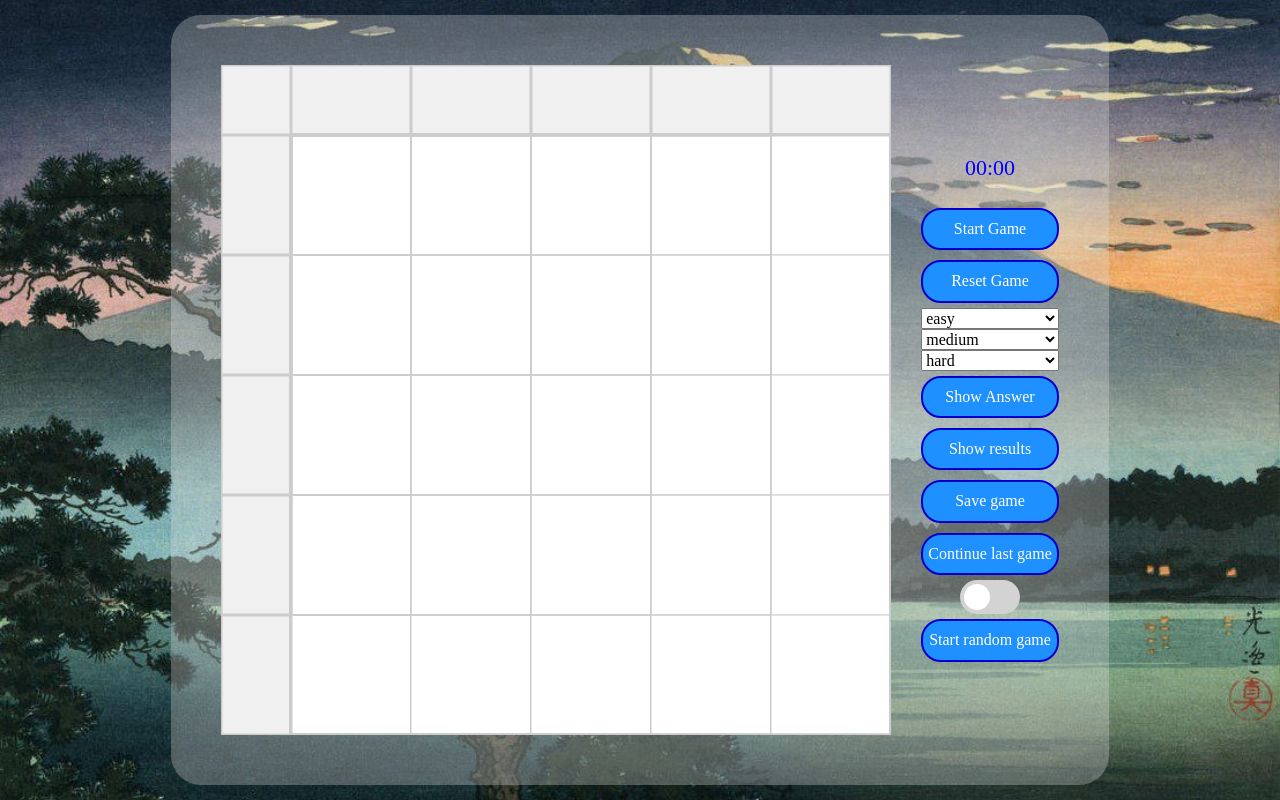
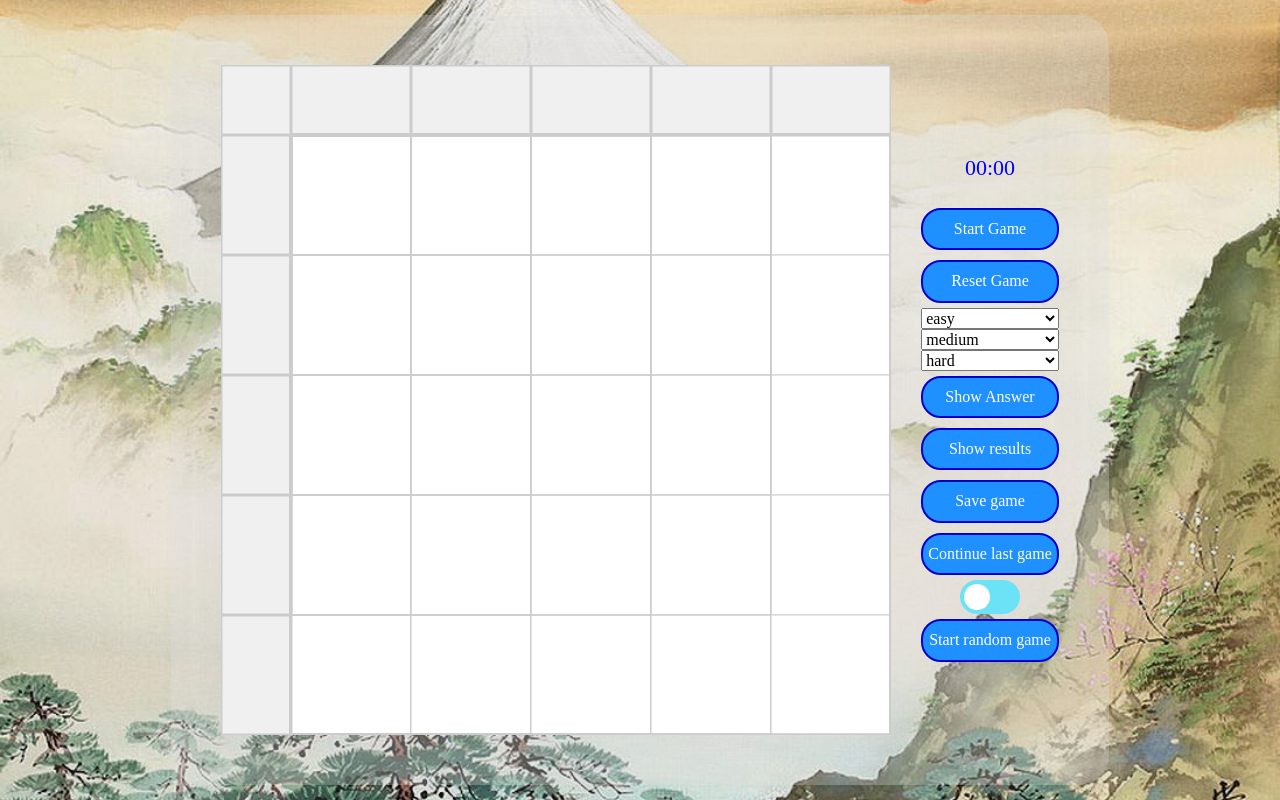
Before and after one commit to mrrobot911/nonogram, a website with bundled scripts: page index.html in a window 1280 px wide. Built offline with nearby package versions, Linux system fonts and the light colour scheme.

Commit message:
feat: change background

```diff
--- a/index.html
+++ b/index.html
@@ -9,5 +9,5 @@
     <link rel="icon" href="./favicon.ico" type="image/x-icon" />
     <script type="module" src="./script.js"></script>
   </head>
-  <body class="bodyEl"></body>
+  <body class="bodyEl backgroundLight"></body>
 </html>
--- a/script.js
+++ b/script.js
@@ -135,6 +135,12 @@ toggleCheckbox.addEventListener('change', () => {
     theme = 'light';
   }
   document.documentElement.dataset.theme = theme;
+  const body = document.querySelector('.bodyEl');
+  if (theme === 'dark') {
+    body.className = 'bodyEl backgroundDark';
+  } else {
+    body.className = 'bodyEl backgroundLight';
+  }
   render(canvas, context, cellSize, gridColors, titleSize, solutionArr, theme);
 });
 
--- a/styles/styles.css
+++ b/styles/styles.css
@@ -13,9 +13,26 @@
   height: 100vh;
   display: flex;
   margin: 0 auto;
+}
+.backgroundLight {
+  background: url('../assets/fudzi2.jpg') center center no-repeat fixed;
   justify-content: center;
   align-items: center;
+  background-size: cover;
+}
+.backgroundLight::before {
+  content: '';
+  position: absolute;
+  top: 0;
+  left: 0;
+  width: 100%;
+  height: 100%;
+  background-color: rgba(0, 0, 0, 0.05);
+}
+.backgroundDark {
   background: url('../assets/fudzi.jpeg') center center no-repeat fixed;
+  justify-content: center;
+  align-items: center;
   background-size: cover;
 }
 .canvasContainer {
@@ -144,7 +161,7 @@
   left: 0;
   right: 0;
   bottom: 0;
-  background-color: rgb(211, 211, 211);
+  background-color: rgb(108, 226, 247);
   border-radius: 34px;
   transition: 0.4s;
 }
```
